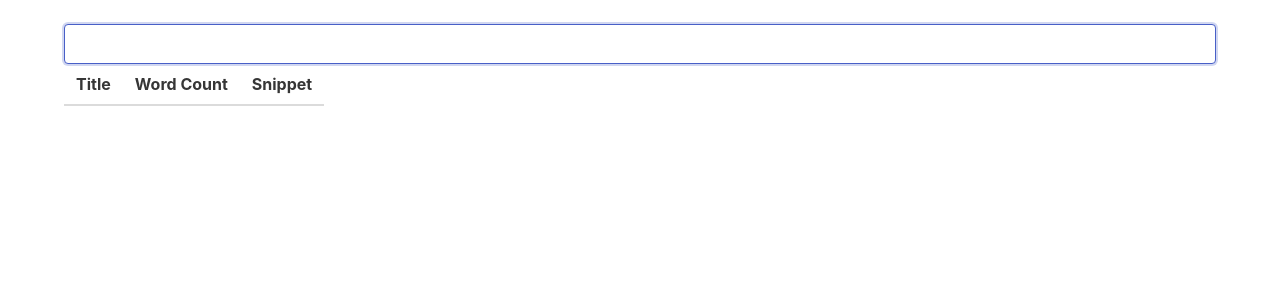
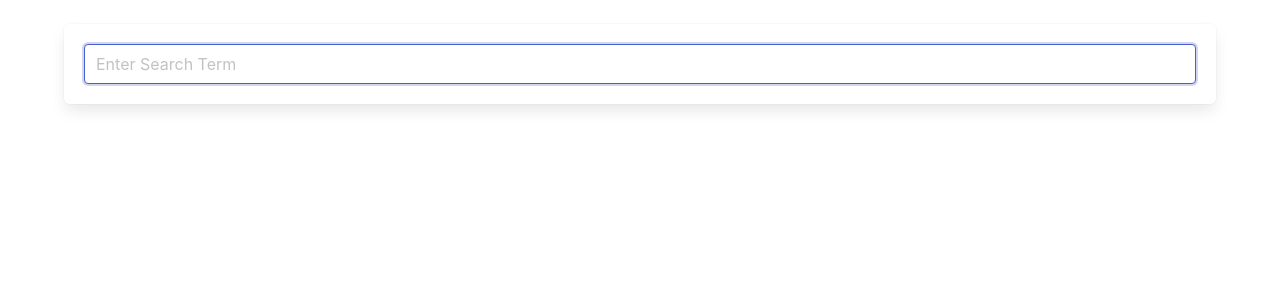
Before and after one commit to ClaytonDewey/wsearch, an Angular app: page / in a window 1280 px wide. Shown: the top 300 px of the page. Built offline with nearby package versions, Linux system fonts and the light colour scheme.

Commit message:
Add additional styling

```diff
--- a/src/app/app.component.html
+++ b/src/app/app.component.html
@@ -1,4 +1,4 @@
 <div class="container mt-5">
     <app-search-bar (submitted)="onTerm($event)"></app-search-bar>
-    <app-page-list [pages]="pages"></app-page-list>
+    <app-page-list *ngIf="pages.length" [pages]="pages"></app-page-list>
 </div>
--- a/src/app/page-list/page-list.component.html
+++ b/src/app/page-list/page-list.component.html
@@ -1,4 +1,4 @@
-<table class="table is-striped">
+<table class="table is-striped mt-2">
     <thead>
         <tr>
             <th>Title</th>
--- a/src/app/search-bar/search-bar.component.html
+++ b/src/app/search-bar/search-bar.component.html
@@ -1,3 +1,5 @@
-<form (submit)="onFormSubmit()">
-    <input class="input" (input)="term = $any($event).target.value" autofocus />
-</form>
+<div class="box mb-5">
+    <form (submit)="onFormSubmit()">
+        <input class="input" (input)="term = $any($event).target.value" placeholder="Enter Search Term" autofocus />
+    </form>
+</div>
--- a/src/styles.css
+++ b/src/styles.css
@@ -1,2 +1,6 @@
 /* You can add global styles to this file, and also import other style files */
 @import "bulma/css/bulma.min.css";
+
+.searchmatch {
+    font-weight: bold;
+}
```
